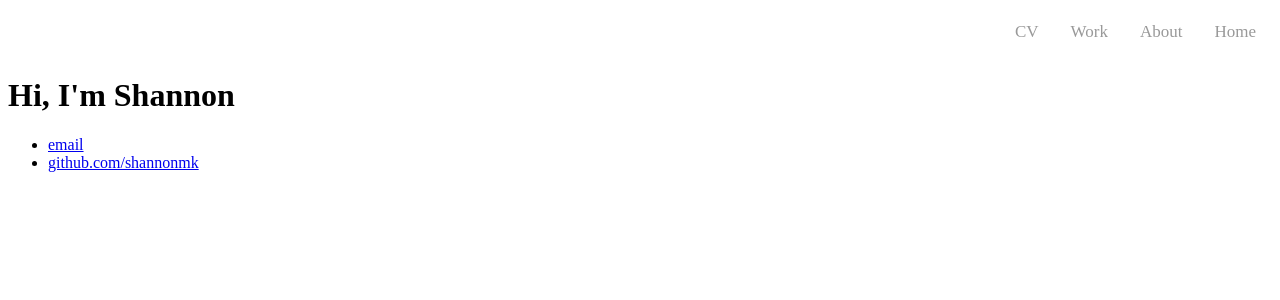
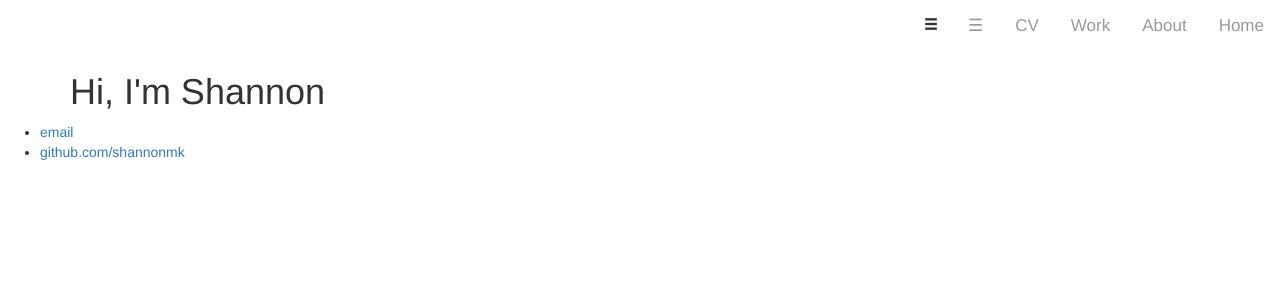
Before and after one commit to shannonmk/shannonmk.github.io, a Jekyll site: the page built from index.html, in a window 1280 px wide. Shown: the top 300 px of the page. Built offline with Jekyll 4.4.1, drawn with Linux system fonts in a browser that asks for light colours.

Commit message:
Update default.html

```diff
--- a/_layouts/default.html
+++ b/_layouts/default.html
@@ -4,6 +4,7 @@
 			<title>{{ page.title }}</title>
 			<!-- link to main stylesheet -->
 			<link rel="stylesheet" type="text/css" href="/stylesheets/styles.css">
+			<link rel="stylesheet" href="http://maxcdn.bootstrapcdn.com/bootstrap/3.3.7/css/bootstrap.min.css">
 			<script src="{{ site.baseurl }}/javascripts/pages.js"></script>
 		</head>
 		<body>
@@ -13,7 +14,7 @@
 			  	<li><a href="/About">About</a></li>
 			  	<li><a href="/Work">Work</a></li>
 			  	<li><a href="/CV">CV</a></li>
-			  	<li class="icon">
+			  	<li class="glyphicon glyphicon-menu-hamburger">
 				    <a href="javascript:void(0);" onclick="topnavFunction()">&#9776;</a>
 				  </li>
 				</ul>
```
